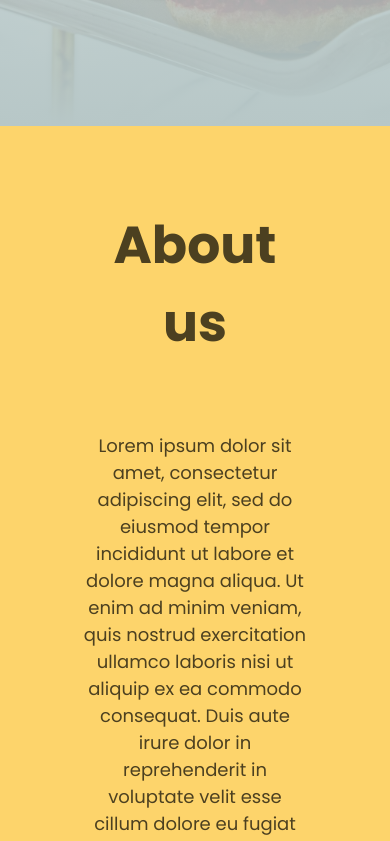
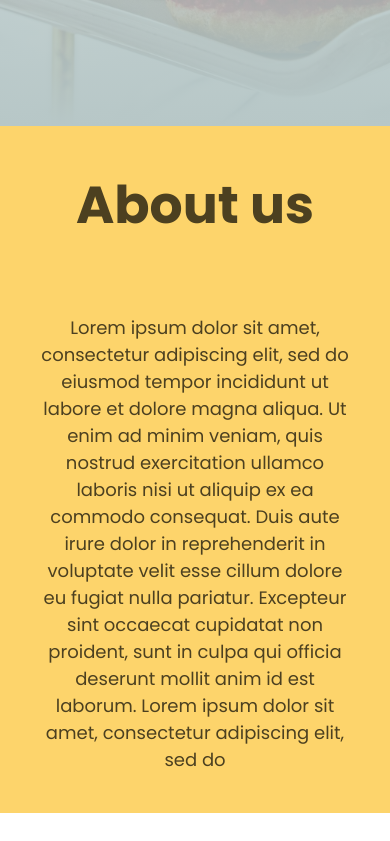
Before and after one commit to DanAndreeaMaria/CakeShop-landing-page, a plain HTML site: page index.html in a window 390 px wide. Shown: the part 743-1584 px from the top of the page. Drawn offline with nearby package versions, Linux system fonts and the light colour scheme.

Commit message:
Update queries.css

```diff
--- a/css/queries.css
+++ b/css/queries.css
@@ -106,6 +106,10 @@
     top: 98%;
     transform: translate(-50%, -98%);
     transition: 0.5s;
+  }
+
+  .about-text {
+    padding: 40px;
   }
 }
 
```
